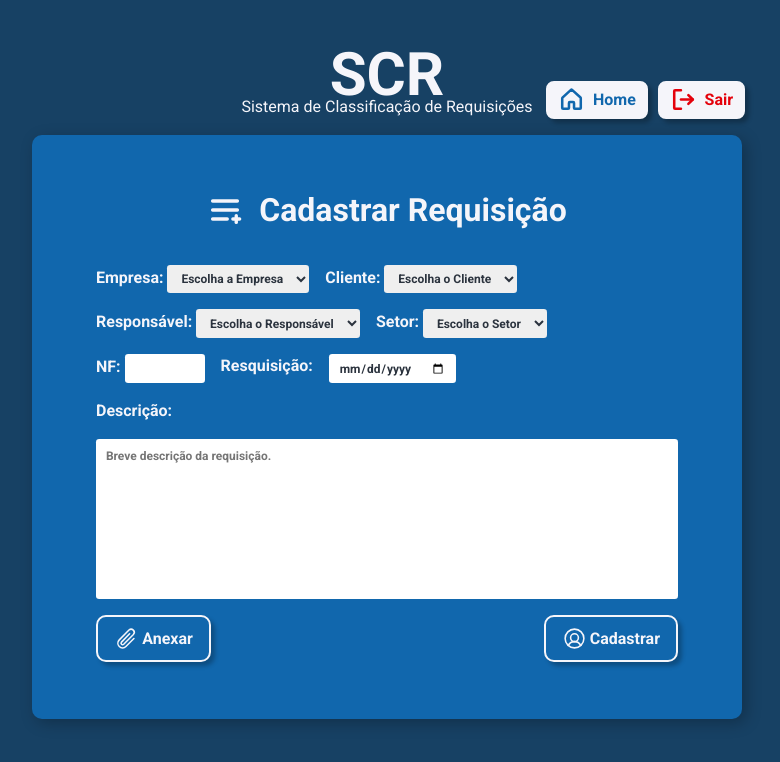
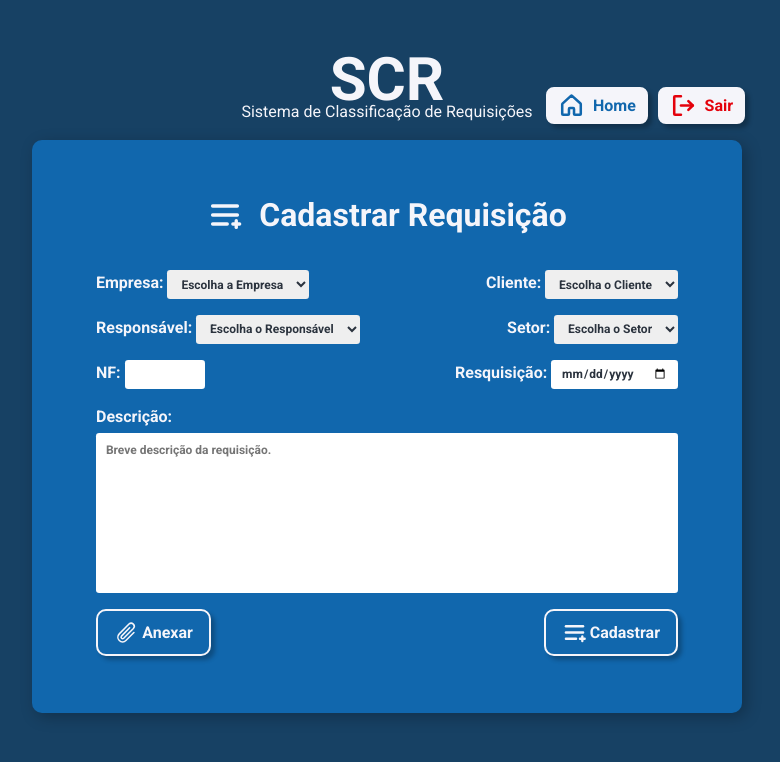
Before and after one commit to Jonatas-JS/SCR-Sistema-de-Classificacao-de-Requisicao, a React (Vite) app: page /request in a window 1280 px wide. Shown: the top 762 px of the page, without its empty margins (253-1033 px from the left). Built offline with nearby package versions, Linux system fonts and the light colour scheme.

Commit message:
layout request

```diff
--- a/src/pages/login/LoginPage.jsx
+++ b/src/pages/login/LoginPage.jsx
@@ -1,5 +1,5 @@
 import styles from './LoginPage.module.css'
-import { Scroll, UserCircle } from 'phosphor-react'
+import { Scroll, UserCircle, ArrowCircleRight } from 'phosphor-react'
 import { Link } from 'react-router-dom';
 import { ButtonAction } from '../../components/ButtonAction'
 
@@ -54,7 +54,7 @@ function LoginPage() {
 
         <div className={styles.buttonAction}>
           <Link to='/home'><ButtonAction
-          icon=''
+          icon={<ArrowCircleRight size={25} weight='bold'/>}
           name='Entrar'
           /></Link>
         </div>
--- a/src/pages/registration/RegistrationPage.jsx
+++ b/src/pages/registration/RegistrationPage.jsx
@@ -108,7 +108,7 @@ function RegistrationPage() {
 
           <div className={styles.buttonCadastrar}>
           <ButtonAction
-          icon={<ArrowCircleRight size={32} />}
+          icon={<ArrowCircleRight size={25} weight='bold'/>}
           name='Cadastrar'
           />
           </div>
--- a/src/pages/request/RequestPage.jsx
+++ b/src/pages/request/RequestPage.jsx
@@ -49,11 +49,14 @@ function RequestPage() {
               <input type="text" id="notaFiscal" />
             </div>
 
-            <label>Resquisição: </label>
-            <input type="date" id="" />
+            <div>
+              <label>Resquisição: </label>
+              <input type="date" id="" />
+            </div>
           </div>
 
-          <p><label>Descrição: </label></p>
+
+          <p className={styles.labelDescrição}><label>Descrição: </label></p>
           <textarea cols="30" rows="10"  placeholder='Breve descrição da requisição.'></textarea>
         </div>
 
@@ -64,7 +67,7 @@ function RequestPage() {
             />
 
             <ButtonAction
-            icon={<UserCircle size={25} />}
+            icon={<ListPlus size={25} weight='bold'/>}
             name='Cadastrar'
             />
         </div>
--- a/src/pages/request/RequestPage.module.css
+++ b/src/pages/request/RequestPage.module.css
@@ -12,7 +12,7 @@
 .form {
   display: flex;
   flex-wrap: wrap;
-  /* justify-content: center; */
+  justify-content: space-between;
   gap: 1rem;
 }
 .notaFiscal input {
@@ -20,11 +20,15 @@
 }
 .nfRequisicao {
   display: flex;
+  justify-content: space-between;
   width: 100%;
-
-  gap: 1rem;
 }
 .buttonsAvtions {
   display: flex;
   justify-content: space-between;
 }
+.labelDescrição {
+  text-align: left;
+  width: 100%;
+  margin-bottom: -0.7rem;
+}
```
